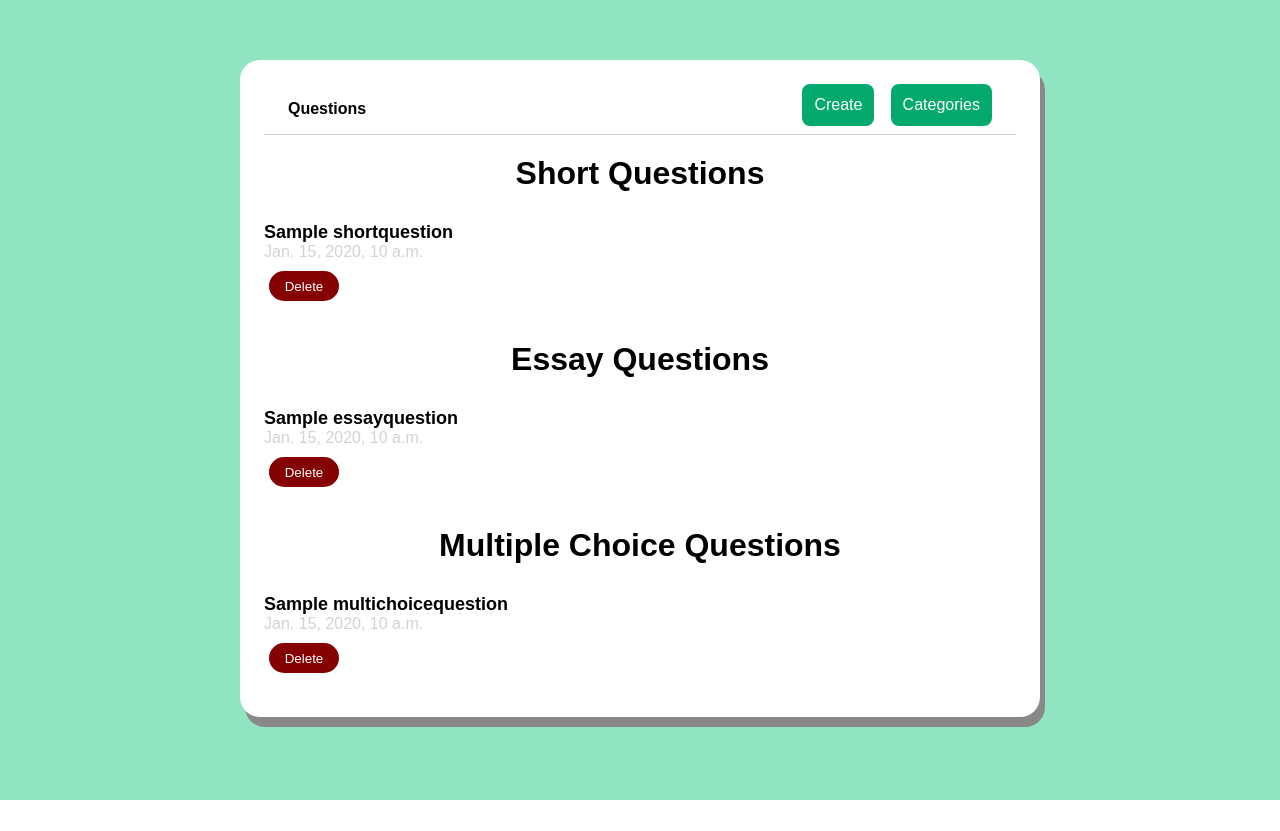
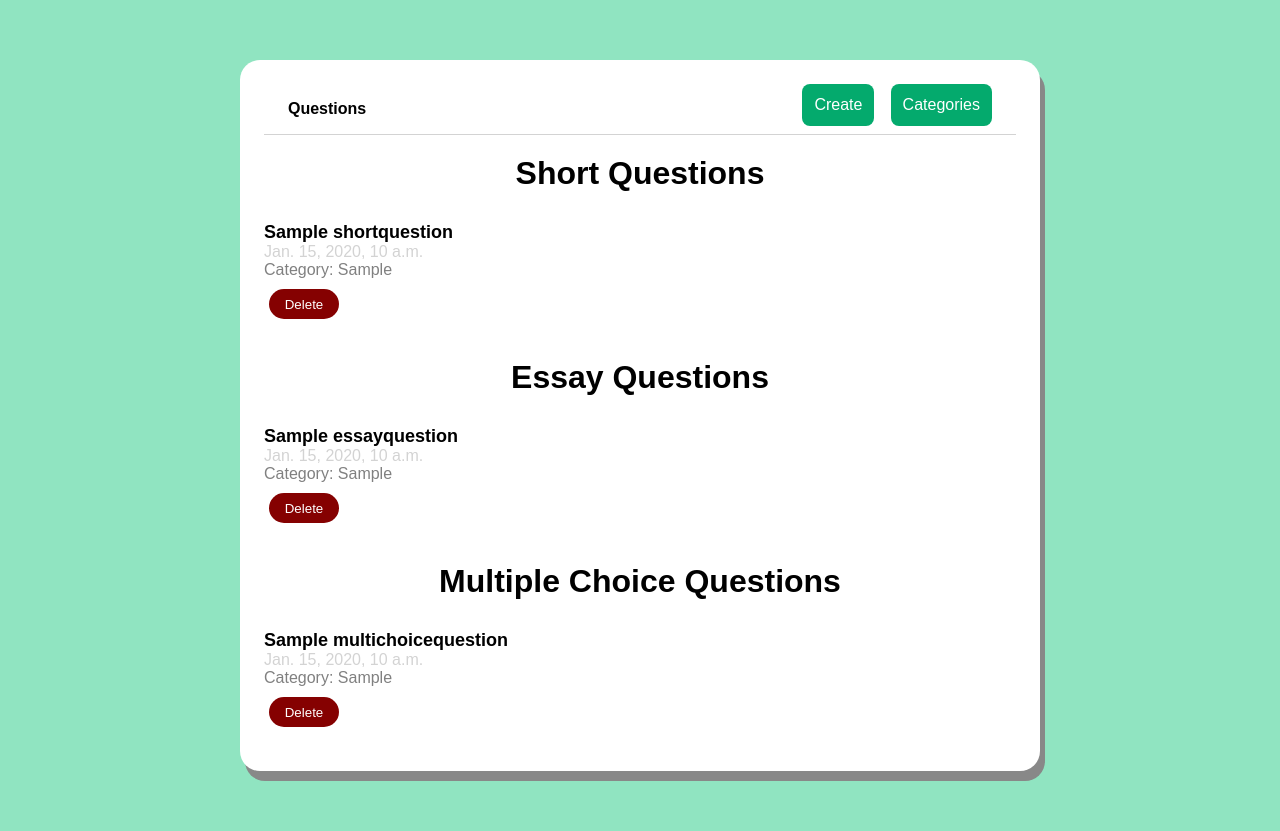
Before and after one commit to Albert-Alvaro/CP3405_Ver2, a Django app: page / in a window 1280 px wide. Before the commit the page ends 800 px from the top, so only its background shows below. Run offline with Django 4.2, Linux system fonts and the light colour scheme; tables that the repository leaves empty hold one stand-in row (values such as "Sample post").

Commit message:
add question category to the questions in the index page

```diff
--- a/questions/static/css/styles.css
+++ b/questions/static/css/styles.css
@@ -156,6 +156,11 @@ ul{
     margin: 0;
 }
 
+.question-category{
+    color: gray;
+    margin: 0;
+}
+
 .field-wrapper {
   display: flex;
   flex-direction: column;
--- a/questions/templates/index.html
+++ b/questions/templates/index.html
@@ -11,6 +11,9 @@
         </p>
         <p class="question-created-at">
             {{question.created_at}}
+        </p>
+        <p class="question-category">
+            Category: {{question.category}}
         </p>
     </a>
     <a href="{% url 'delete-short-question' question.id %}">
@@ -29,6 +32,9 @@
         <p class="question-created-at">
             {{question.created_at}}
         </p>
+        <p class="question-category">
+            Category: {{question.category}}
+        </p>
     </a>
     <a href="{% url 'delete-essay-question' question.id %}">
         <button type="button" class="delete-button">Delete</button>
@@ -46,6 +52,9 @@
         <p class="question-created-at">
             {{question.created_at}}
         </p>
+        <p class="question-category">
+            Category: {{question.category}}
+        </p>
     </a>
     <a href="{% url 'delete-mcq' question.id %}">
         <button type="button" class="delete-button">Delete</button>
```
